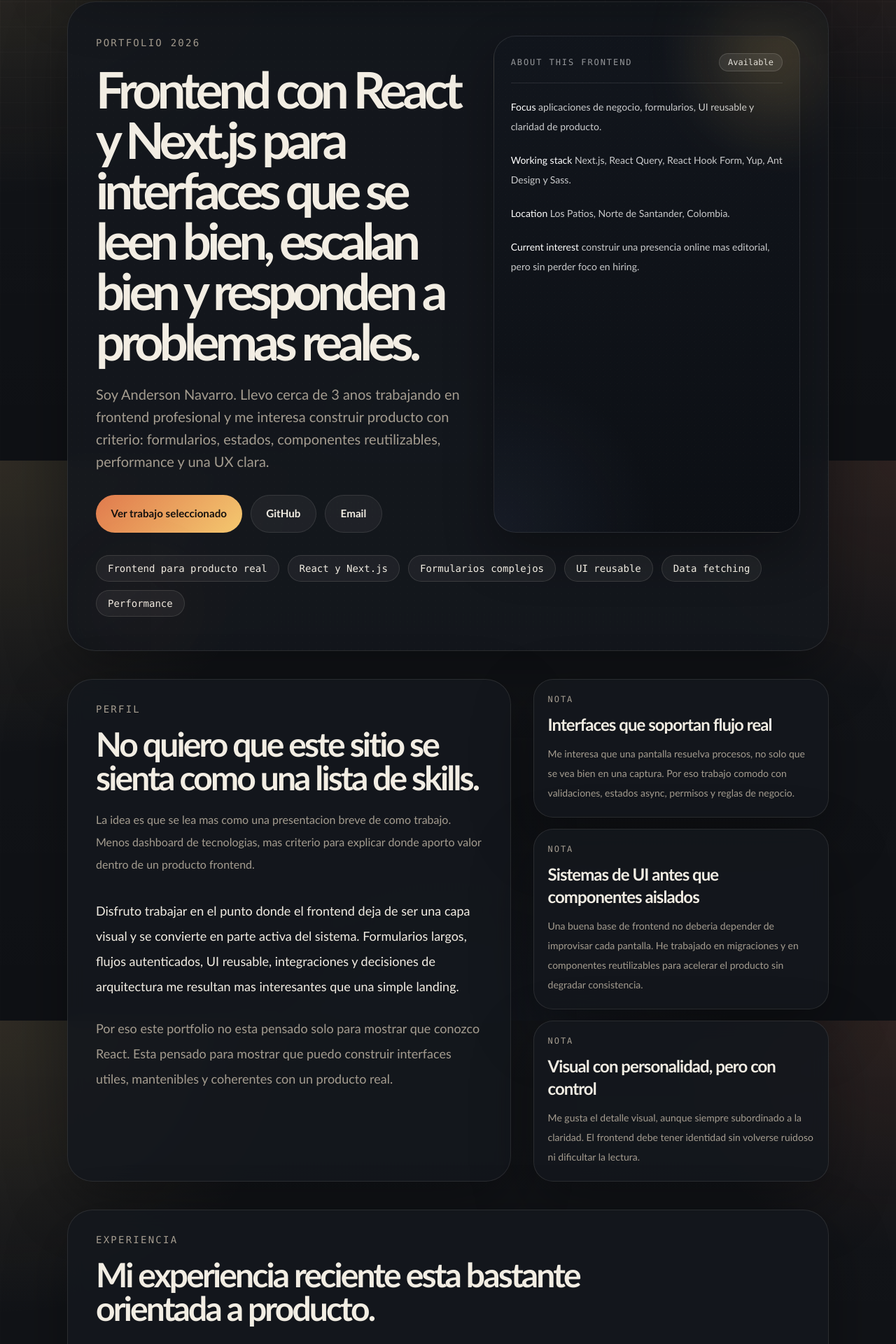
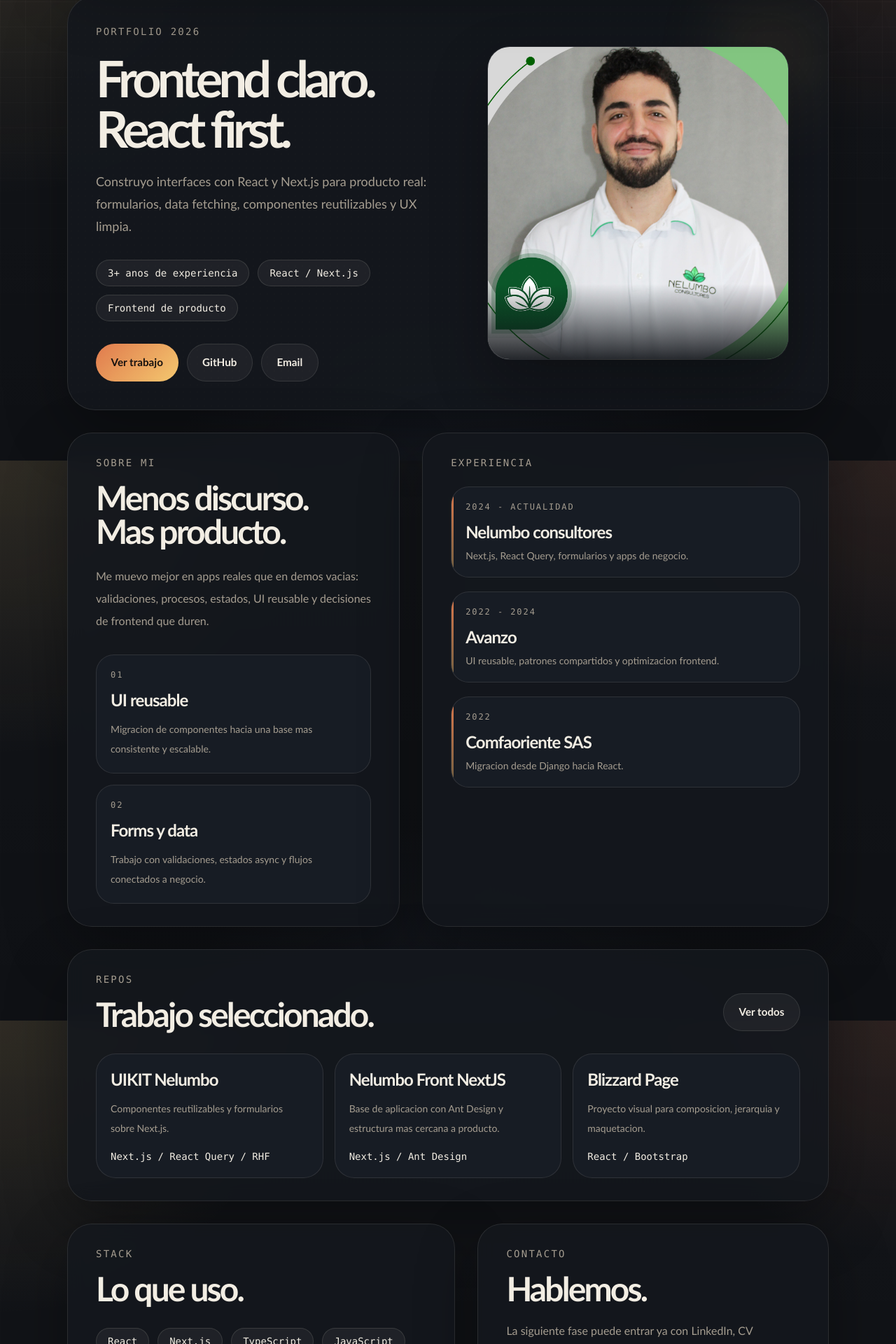
Before and after one commit to andersonNB/anderson-portfolio, a Next.js app: page / in a window 1280 px wide. Shown: the part 142-2062 px from the top of the page at 70% size. Built offline with nearby package versions, Linux system fonts and the light colour scheme.

Commit message:
feat: add minimal home with profile image

```diff
--- a/src/app/globals.css
+++ b/src/app/globals.css
@@ -197,6 +197,42 @@ a {
   box-shadow: 0 32px 70px rgba(0, 0, 0, 0.32);
 }
 
+.portrait-shell {
+  position: relative;
+  padding: 1rem;
+}
+
+.portrait-shell::before {
+  content: "";
+  position: absolute;
+  inset: 6% 4% auto auto;
+  width: 9rem;
+  height: 9rem;
+  border-radius: 999px;
+  background: radial-gradient(circle, rgba(244, 200, 111, 0.28), transparent 68%);
+  filter: blur(12px);
+}
+
+.portrait-frame {
+  position: relative;
+  overflow: hidden;
+  min-height: 28rem;
+  border: 1px solid rgba(255, 245, 230, 0.1);
+  border-radius: 2rem;
+  background:
+    radial-gradient(circle at top, rgba(244, 200, 111, 0.08), transparent 26%),
+    linear-gradient(160deg, #12161d, #0d1016);
+  box-shadow: 0 34px 80px rgba(0, 0, 0, 0.28);
+}
+
+.portrait-frame::after {
+  content: "";
+  position: absolute;
+  inset: auto 0 0 0;
+  height: 24%;
+  background: linear-gradient(to top, rgba(12, 15, 20, 0.88), transparent);
+}
+
 .terminal-dot {
   display: inline-block;
   height: 0.7rem;
@@ -252,6 +288,10 @@ a {
     background-size: 24px 24px;
   }
 
+  .portrait-frame {
+    min-height: 22rem;
+  }
+
   .contact-card {
     min-height: auto;
   }
--- a/src/app/page.tsx
+++ b/src/app/page.tsx
@@ -1,83 +1,49 @@
+import Image from "next/image";
+
 const navigation = [
   { label: "Inicio", href: "#inicio" },
-  { label: "Perfil", href: "#perfil" },
-  { label: "Experiencia", href: "#experiencia" },
   { label: "Trabajo", href: "#trabajo" },
+  { label: "Stack", href: "#stack" },
   { label: "Contacto", href: "#contacto" },
 ];
 
-const highlights = [
-  "Frontend para producto real",
-  "React y Next.js",
-  "Formularios complejos",
-  "UI reusable",
-  "Data fetching",
-  "Performance",
+const quickFacts = [
+  "3+ anos de experiencia",
+  "React / Next.js",
+  "Frontend de producto",
 ];
 
-const editorialNotes = [
-  {
-    title: "Interfaces que soportan flujo real",
-    body:
-      "Me interesa que una pantalla resuelva procesos, no solo que se vea bien en una captura. Por eso trabajo comodo con validaciones, estados async, permisos y reglas de negocio.",
-  },
-  {
-    title: "Sistemas de UI antes que componentes aislados",
-    body:
-      "Una buena base de frontend no deberia depender de improvisar cada pantalla. He trabajado en migraciones y en componentes reutilizables para acelerar el producto sin degradar consistencia.",
-  },
-  {
-    title: "Visual con personalidad, pero con control",
-    body:
-      "Me gusta el detalle visual, aunque siempre subordinado a la claridad. El frontend debe tener identidad sin volverse ruidoso ni dificultar la lectura.",
-  },
-];
-
-const experience = [
-  {
-    period: "2024 - Actualidad",
-    company: "Nelumbo consultores",
-    role: "Frontend Developer",
-    description:
-      "Trabajo en aplicaciones con Next.js y React, usando formularios complejos, React Query, validaciones y componentes orientados a procesos de negocio.",
-  },
-  {
-    period: "2022 - 2024",
-    company: "Avanzo",
-    role: "Frontend Developer",
-    description:
-      "Participe en migracion hacia una libreria reusable de UI, integracion de metricas y patrones para compartir logica entre distintas zonas de la aplicacion.",
-  },
-  {
-    period: "2022",
-    company: "Comfaoriente SAS",
-    role: "Frontend Developer",
-    description:
-      "Apoye la migracion de una aplicacion desde Django hacia React, reorganizando flujos e interfaz en un contexto clinico.",
-  },
-];
-
-const projectEntries = [
+const selectedWork = [
   {
     title: "UIKIT Nelumbo",
     href: "https://github.com/andersonNB/UIKITNelumbo",
-    summary:
-      "Una base en Next.js pensada alrededor de componentes reutilizables, formularios y patrones propios de una aplicacion de producto.",
-    meta: "Next.js / React Query / React Hook Form",
+    summary: "Componentes reutilizables y formularios sobre Next.js.",
+    meta: "Next.js / React Query / RHF",
   },
   {
     title: "Nelumbo Front NextJS",
     href: "https://github.com/andersonNB/NelumboFrontNexJS",
-    summary:
-      "Sandbox tecnico con Next.js, Ant Design y styled-components para explorar estructura de app y decisiones de interfaz mas cercanas a trabajo real.",
-    meta: "Next.js / Ant Design / Styled Components",
+    summary: "Base de aplicacion con Ant Design y estructura mas cercana a producto.",
+    meta: "Next.js / Ant Design",
   },
   {
     title: "Blizzard Page",
     href: "https://github.com/andersonNB/Blizzard-Page",
-    summary:
-      "Proyecto visual hecho con React y Bootstrap que sirve como referencia de maquetacion, composicion y jerarquia en una landing mas grafica.",
-    meta: "React / Bootstrap / Visual UI",
+    summary: "Proyecto visual para composicion, jerarquia y maquetacion.",
+    meta: "React / Bootstrap",
+  },
+];
+
+const caseStudies = [
+  {
+    label: "01",
+    title: "UI reusable",
+    body: "Migracion de componentes hacia una base mas consistente y escalable.",
+  },
+  {
+    label: "02",
+    title: "Forms y data",
+    body: "Trabajo con validaciones, estados async y flujos conectados a negocio.",
   },
 ];
 
@@ -89,39 +55,16 @@ const stack = [
   "React Query",
   "React Hook Form",
   "Yup",
-  "Redux",
   "Ant Design",
-  "Material UI",
   "Sass",
   "Styled Components",
-  "AWS Cognito",
   "Git",
   "GitHub",
 ];
 
-function SectionIntro({
-  eyebrow,
-  title,
-  description,
-}: {
-  eyebrow: string;
-  title: string;
-  description: string;
-}) {
-  return (
-    <div className="max-w-3xl">
-      <p className="eyebrow text-sm text-[var(--muted)]">{eyebrow}</p>
-      <h2 className="mt-4 text-4xl font-semibold tracking-[-0.06em] md:text-5xl">
-        {title}
-      </h2>
-      <p className="mt-5 text-base leading-8 text-[var(--muted)]">{description}</p>
-    </div>
-  );
-}
-
 export default function Home() {
   return (
-    <main className="mx-auto flex w-full max-w-6xl flex-1 flex-col gap-10 px-4 py-4 md:px-8 md:py-8">
+    <main className="mx-auto flex w-full max-w-6xl flex-1 flex-col gap-8 px-4 py-4 md:px-8 md:py-8">
       <header className="section-card sticky top-4 z-20 rounded-[1.75rem] px-5 py-4 backdrop-blur">
         <div className="flex flex-col gap-4 md:flex-row md:items-center md:justify-between">
           <a href="#inicio" className="flex items-center gap-3">
@@ -147,28 +90,35 @@ export default function Home() {
       </header>
 
       <section
-        className="section-card grain relative overflow-hidden rounded-[2.5rem] px-6 py-8 md:px-10 md:py-12"
+        className="section-card grain relative overflow-hidden rounded-[2.5rem] px-6 py-8 md:px-10 md:py-10"
         id="inicio"
       >
-        <div className="absolute right-0 top-0 h-40 w-40 rounded-full bg-[radial-gradient(circle,var(--accent-soft),transparent_68%)] opacity-50 blur-3xl" />
-        <div className="absolute bottom-0 left-10 h-32 w-32 rounded-full bg-[radial-gradient(circle,var(--accent),transparent_70%)] opacity-15 blur-3xl" />
+        <div className="absolute right-0 top-0 h-40 w-40 rounded-full bg-[radial-gradient(circle,var(--accent-soft),transparent_68%)] opacity-30 blur-3xl" />
 
-        <div className="grid gap-8 lg:grid-cols-[1.1fr_0.9fr]">
-          <div>
+        <div className="grid gap-8 lg:grid-cols-[1.05fr_0.95fr] lg:items-center">
+          <div className="max-w-2xl">
             <p className="eyebrow text-sm text-[var(--muted)]">Portfolio 2026</p>
-            <h1 className="mt-5 max-w-4xl text-5xl font-semibold tracking-[-0.08em] md:text-7xl">
-              Frontend con React y Next.js para interfaces que se leen bien,
-              escalan bien y responden a problemas reales.
+            <h1 className="mt-5 text-5xl font-semibold tracking-[-0.08em] md:text-7xl">
+              Frontend claro.
+              <br />
+              React first.
             </h1>
-            <p className="mt-6 max-w-2xl text-lg leading-8 text-[var(--muted)] md:text-xl">
-              Soy Anderson Navarro. Llevo cerca de 3 anos trabajando en frontend
-              profesional y me interesa construir producto con criterio: formularios,
-              estados, componentes reutilizables, performance y una UX clara.
+            <p className="mt-6 max-w-xl text-lg leading-8 text-[var(--muted)]">
+              Construyo interfaces con React y Next.js para producto real:
+              formularios, data fetching, componentes reutilizables y UX limpia.
             </p>
+
+            <div className="mt-8 flex flex-wrap gap-3">
+              {quickFacts.map((item) => (
+                <span key={item} className="retro-label rounded-full px-4 py-2 text-sm">
+                  {item}
+                </span>
+              ))}
+            </div>
 
             <div className="mt-8 flex flex-col gap-3 sm:flex-row">
               <a className="cta-primary" href="#trabajo">
-                Ver trabajo seleccionado
+                Ver trabajo
               </a>
               <a
                 className="cta-secondary"
@@ -184,127 +134,104 @@ export default function Home() {
             </div>
           </div>
 
-          <aside className="editorial-panel rounded-[2rem] p-5 md:p-6">
-            <div className="flex items-center justify-between border-b border-white/10 pb-4">
-              <span className="eyebrow text-xs text-white/55">About this frontend</span>
-              <span className="retro-label-dark rounded-full px-3 py-1 text-xs">
-                Available
-              </span>
+          <div className="portrait-shell">
+            <div className="portrait-frame">
+              <Image
+                src="/anderson-profile.jpg"
+                alt="Anderson Navarro"
+                fill
+                priority
+                className="object-cover object-[center_17%] scale-[1.24]"
+                sizes="(max-width: 1024px) 100vw, 40vw"
+              />
             </div>
-
-            <div className="mt-5 space-y-5 text-sm leading-7 text-white/78">
-              <p>
-                <span className="text-white">Focus</span>
-                {"  "}
-                aplicaciones de negocio, formularios, UI reusable y claridad de
-                producto.
-              </p>
-              <p>
-                <span className="text-white">Working stack</span>
-                {"  "}
-                Next.js, React Query, React Hook Form, Yup, Ant Design y Sass.
-              </p>
-              <p>
-                <span className="text-white">Location</span>
-                {"  "}
-                Los Patios, Norte de Santander, Colombia.
-              </p>
-              <p>
-                <span className="text-white">Current interest</span>
-                {"  "}
-                construir una presencia online mas editorial, pero sin perder foco en
-                hiring.
-              </p>
           </div>
-          </aside>
-        </div>
-
-        <div className="mt-8 flex flex-wrap gap-3">
-          {highlights.map((item) => (
-            <span key={item} className="retro-label rounded-full px-4 py-2 text-sm">
-              {item}
-            </span>
-          ))}
         </div>
       </section>
 
-      <section className="grid gap-8 lg:grid-cols-[1.2fr_0.8fr]" id="perfil">
-        <article className="section-card rounded-[2.25rem] px-6 py-8 md:px-10">
-          <SectionIntro
-            eyebrow="Perfil"
-            title="No quiero que este sitio se sienta como una lista de skills."
-            description="La idea es que se lea mas como una presentacion breve de como trabajo. Menos dashboard de tecnologias, mas criterio para explicar donde aporto valor dentro de un producto frontend."
-          />
+      <section className="grid gap-8 lg:grid-cols-[0.9fr_1.1fr]">
+        <article className="section-card rounded-[2.2rem] px-6 py-8 md:px-10" id="trabajo">
+          <p className="eyebrow text-sm text-[var(--muted)]">Sobre mi</p>
+          <h2 className="mt-4 text-4xl font-semibold tracking-[-0.06em] md:text-5xl">
+            Menos discurso.
+            <br />
+            Mas producto.
+          </h2>
+          <p className="mt-6 max-w-xl text-base leading-8 text-[var(--muted)]">
+            Me muevo mejor en apps reales que en demos vacias: validaciones,
+            procesos, estados, UI reusable y decisiones de frontend que duren.
+          </p>
 
-          <div className="mt-8 space-y-6 text-lg leading-9 text-[var(--foreground)]">
-            <p>
-              Disfruto trabajar en el punto donde el frontend deja de ser una capa
-              visual y se convierte en parte activa del sistema. Formularios largos,
-              flujos autenticados, UI reusable, integraciones y decisiones de
-              arquitectura me resultan mas interesantes que una simple landing.
-            </p>
-            <p className="text-[var(--muted)]">
-              Por eso este portfolio no esta pensado solo para mostrar que conozco
-              React. Esta pensado para mostrar que puedo construir interfaces utiles,
-              mantenibles y coherentes con un producto real.
-            </p>
+          <div className="mt-8 grid gap-4">
+            {caseStudies.map((item) => (
+              <article
+                key={item.label}
+                className="lift-card rounded-[1.6rem] border border-[var(--line)] bg-[var(--surface-strong)] px-5 py-5"
+              >
+                <p className="eyebrow text-xs text-[var(--muted)]">{item.label}</p>
+                <h3 className="mt-3 text-2xl font-semibold tracking-[-0.04em]">
+                  {item.title}
+                </h3>
+                <p className="mt-3 text-sm leading-7 text-[var(--muted)]">{item.body}</p>
+              </article>
+            ))}
           </div>
         </article>
 
-        <div className="space-y-4">
-          {editorialNotes.map((note) => (
-            <article
-              key={note.title}
-              className="lift-card section-card rounded-[1.75rem] bg-[var(--surface-strong)] px-5 py-5"
-            >
-              <p className="eyebrow text-xs text-[var(--muted)]">Nota</p>
+        <aside className="section-card rounded-[2.2rem] px-6 py-8 md:px-10">
+          <p className="eyebrow text-sm text-[var(--muted)]">Experiencia</p>
+          <div className="mt-6 space-y-5">
+            <article className="timeline-card rounded-[1.6rem] border border-[var(--line)] bg-[var(--surface-strong)] px-5 py-5">
+              <p className="eyebrow text-xs text-[var(--muted)]">2024 - Actualidad</p>
               <h3 className="mt-3 text-2xl font-semibold tracking-[-0.04em]">
-                {note.title}
+                Nelumbo consultores
               </h3>
-              <p className="mt-3 text-sm leading-7 text-[var(--muted)]">{note.body}</p>
+              <p className="mt-2 text-sm text-[var(--muted)]">
+                Next.js, React Query, formularios y apps de negocio.
+              </p>
             </article>
-          ))}
+
+            <article className="timeline-card rounded-[1.6rem] border border-[var(--line)] bg-[var(--surface-strong)] px-5 py-5">
+              <p className="eyebrow text-xs text-[var(--muted)]">2022 - 2024</p>
+              <h3 className="mt-3 text-2xl font-semibold tracking-[-0.04em]">Avanzo</h3>
+              <p className="mt-2 text-sm text-[var(--muted)]">
+                UI reusable, patrones compartidos y optimizacion frontend.
+              </p>
+            </article>
+
+            <article className="timeline-card rounded-[1.6rem] border border-[var(--line)] bg-[var(--surface-strong)] px-5 py-5">
+              <p className="eyebrow text-xs text-[var(--muted)]">2022</p>
+              <h3 className="mt-3 text-2xl font-semibold tracking-[-0.04em]">
+                Comfaoriente SAS
+              </h3>
+              <p className="mt-2 text-sm text-[var(--muted)]">
+                Migracion desde Django hacia React.
+              </p>
+            </article>
           </div>
+        </aside>
       </section>
 
-      <section className="section-card rounded-[2.25rem] px-6 py-8 md:px-10" id="experiencia">
-        <SectionIntro
-          eyebrow="Experiencia"
-          title="Mi experiencia reciente esta bastante orientada a producto."
-          description="No todo lo que he hecho puede mostrarse como caso publico, pero si se puede resumir el tipo de responsabilidad y complejidad que ya he venido trabajando."
-        />
+      <section className="section-card rounded-[2.2rem] px-6 py-8 md:px-10">
+        <div className="flex flex-col gap-4 md:flex-row md:items-end md:justify-between">
+          <div>
+            <p className="eyebrow text-sm text-[var(--muted)]">Repos</p>
+            <h2 className="mt-4 text-4xl font-semibold tracking-[-0.06em] md:text-5xl">
+              Trabajo seleccionado.
+            </h2>
+          </div>
+          <a
+            className="cta-secondary w-fit"
+            href="https://github.com/andersonNB?tab=repositories"
+            target="_blank"
+            rel="noreferrer"
+          >
+            Ver todos
+          </a>
+        </div>
 
-        <div className="mt-10 grid gap-5 lg:grid-cols-3">
-          {experience.map((item) => (
-            <article
-              key={`${item.company}-${item.period}`}
-              className="timeline-card rounded-[1.8rem] border border-[var(--line)] bg-[var(--surface-strong)] px-5 py-5"
-            >
-              <p className="eyebrow text-xs text-[var(--muted)]">{item.period}</p>
-              <h3 className="mt-3 text-2xl font-semibold tracking-[-0.04em]">
-                {item.company}
-              </h3>
-              <p className="mt-2 text-sm uppercase tracking-[0.16em] text-[var(--muted)]">
-                {item.role}
-              </p>
-              <p className="mt-4 text-sm leading-7 text-[var(--muted)]">
-                {item.description}
-              </p>
-            </article>
-          ))}
-        </div>
-      </section>
-
-      <section className="grid gap-8 lg:grid-cols-[0.95fr_1.05fr]" id="trabajo">
-        <article className="section-card rounded-[2.25rem] px-6 py-8 md:px-10">
-          <SectionIntro
-            eyebrow="Trabajo seleccionado"
-            title="Los repos publicos todavia no cuentan toda la historia, pero ya apuntan a mi direccion."
-            description="La prioridad en siguientes iteraciones sera convertir dos de estos proyectos en mini casos de estudio con mas contexto visual y tecnico."
-          />
-
-          <div className="mt-8 space-y-4">
-            {projectEntries.map((project) => (
+        <div className="mt-8 grid gap-4 lg:grid-cols-3">
+          {selectedWork.map((project) => (
             <a
               key={project.title}
               href={project.href}
@@ -312,29 +239,20 @@ export default function Home() {
               rel="noreferrer"
               className="project-link block rounded-[1.75rem] border border-[var(--line)] bg-[var(--surface-strong)] px-5 py-5"
             >
-                <div className="flex items-start justify-between gap-4">
-                  <h3 className="text-2xl font-semibold tracking-[-0.04em]">
-                    {project.title}
-                  </h3>
-                  <span className="eyebrow text-xs text-[var(--muted)]">GitHub</span>
-                </div>
-                <p className="mt-3 text-sm leading-7 text-[var(--muted)]">
-                  {project.summary}
-                </p>
-                <p className="mt-4 font-mono text-sm text-[var(--foreground)]">
-                  {project.meta}
-                </p>
+              <h3 className="text-2xl font-semibold tracking-[-0.04em]">{project.title}</h3>
+              <p className="mt-3 text-sm leading-7 text-[var(--muted)]">{project.summary}</p>
+              <p className="mt-4 font-mono text-sm text-[var(--foreground)]">{project.meta}</p>
             </a>
           ))}
         </div>
-        </article>
+      </section>
 
-        <aside className="section-card rounded-[2.25rem] px-6 py-8 md:px-10">
-          <SectionIntro
-            eyebrow="Stack"
-            title="Tecnologias con las que ya trabajo con soltura."
-            description="Prefiero una lista corta, creible y conectada a contexto real de trabajo."
-          />
+      <section className="grid gap-8 lg:grid-cols-[1.05fr_0.95fr]" id="stack">
+        <article className="section-card rounded-[2.2rem] px-6 py-8 md:px-10">
+          <p className="eyebrow text-sm text-[var(--muted)]">Stack</p>
+          <h2 className="mt-4 text-4xl font-semibold tracking-[-0.06em] md:text-5xl">
+            Lo que uso.
+          </h2>
 
           <div className="mt-8 flex flex-wrap gap-3">
             {stack.map((item) => (
@@ -343,30 +261,19 @@ export default function Home() {
               </span>
             ))}
           </div>
+        </article>
 
-          <div className="quote-panel mt-8 rounded-[1.8rem] px-5 py-5">
-            <p className="eyebrow text-xs text-[var(--muted)]">Siguiente iteracion</p>
-            <p className="mt-4 text-lg leading-8">
-              Agregar LinkedIn, CV actualizado y al menos dos estudios de caso con
-              capturas, decisiones tecnicas y contexto de negocio.
+        <article className="section-card rounded-[2.2rem] px-6 py-8 md:px-10" id="contacto">
+          <p className="eyebrow text-sm text-[var(--muted)]">Contacto</p>
+          <h2 className="mt-4 text-4xl font-semibold tracking-[-0.06em] md:text-5xl">
+            Hablemos.
+          </h2>
+          <p className="mt-5 max-w-md text-base leading-8 text-[var(--muted)]">
+            La siguiente fase puede entrar ya con LinkedIn, CV actualizado y casos de
+            estudio mas completos.
           </p>
-          </div>
-        </aside>
-      </section>
 
-      <section
-        className="section-card relative overflow-hidden rounded-[2.4rem] px-6 py-8 md:px-10 md:py-10"
-        id="contacto"
-      >
-        <div className="absolute inset-x-0 top-0 h-1 bg-[linear-gradient(90deg,var(--accent),var(--accent-soft),var(--foreground))]" />
-
-        <SectionIntro
-          eyebrow="Contacto"
-          title="Si buscas a alguien para construir frontend de producto, aqui ya hay una base clara para conversar."
-          description="La estructura editorial ya esta lista. Lo siguiente es seguir profundizando el contenido para que el portfolio no solo se vea bien, sino que convenza."
-        />
-
-        <div className="mt-8 grid gap-4 md:grid-cols-2">
+          <div className="mt-8 grid gap-4">
             <a className="contact-card" href="mailto:navarroanderson07@gmail.com">
               <span className="eyebrow text-xs text-[var(--muted)]">Email</span>
               <span className="mt-3 text-xl font-semibold">navarroanderson07@gmail.com</span>
@@ -382,6 +289,7 @@ export default function Home() {
               <span className="mt-3 text-xl font-semibold">github.com/andersonNB</span>
             </a>
           </div>
+        </article>
       </section>
     </main>
   );
```
Also changed, not shown: public/anderson-profile.jpg (added). Lines whose indentation alone changed are shown as unchanged.
